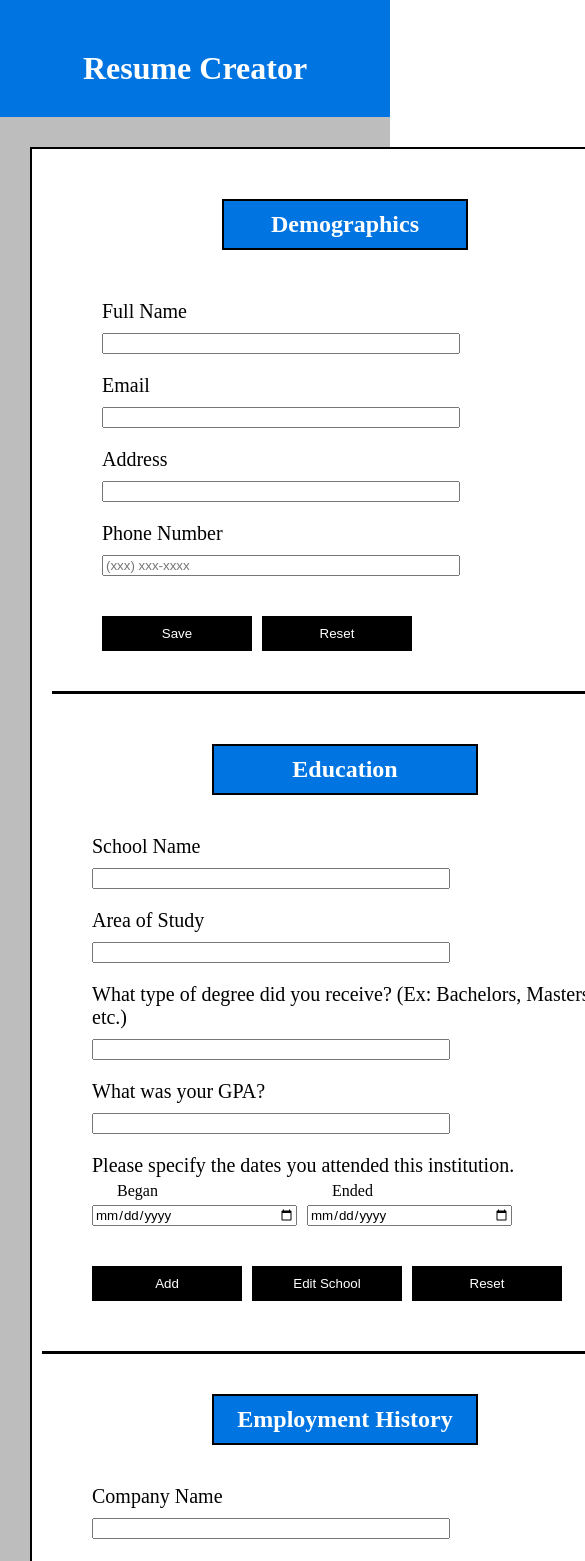
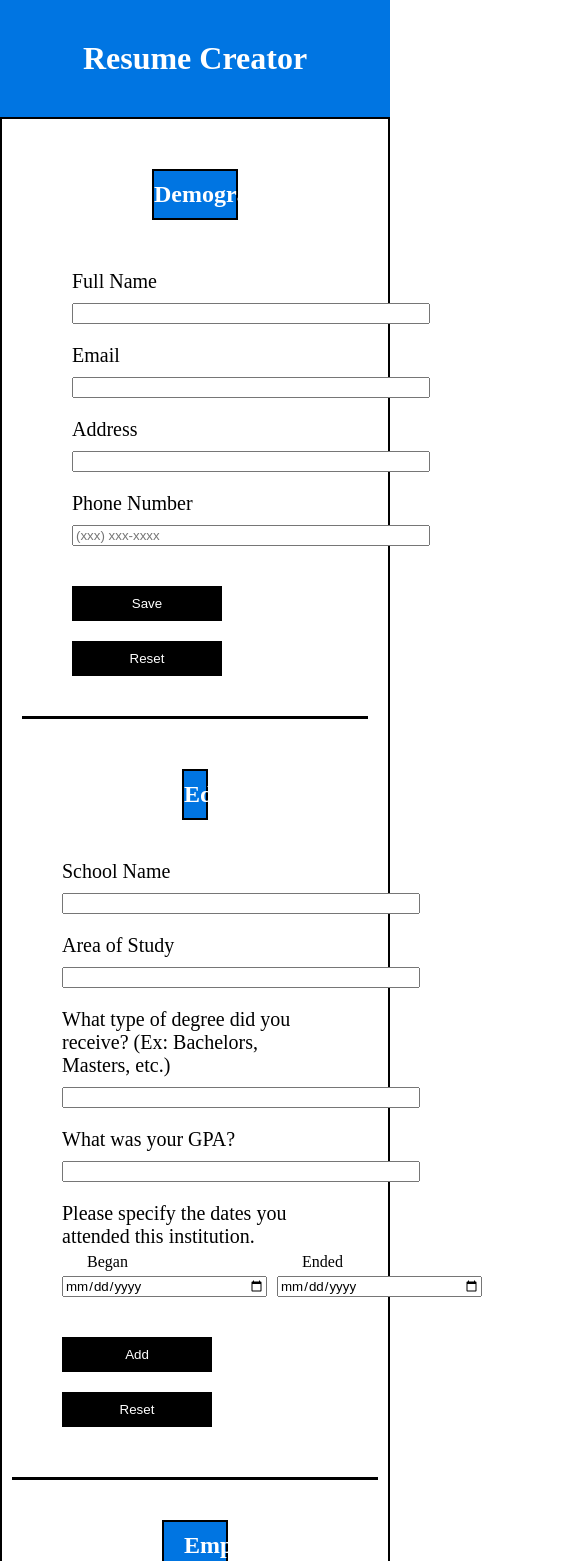
Before and after one commit to amherro/CV-React-App, a React (Create React App) app: page / in a window 390 px wide. Shown: the top 1561 px of the page, 585 px wide, since content can reach past the window. Built offline with nearby package versions, Linux system fonts and the light colour scheme.

Commit message:
Adding media queries and more styling to buttons

```diff
--- a/src/App.js
+++ b/src/App.js
@@ -1,5 +1,5 @@
 import React, { Component } from 'react'
-import './styles/App.css'
+import './styles/Main/App.css'
 import Header from './components/Header'
 import Demographics from './components/Demographics/Demographics'
 import Education from './components/Education/Education'
@@ -30,7 +30,6 @@ export default class App extends Component {
       schools: this.state.schools.concat(school)
     })
   }
-
   addNewEmployer = (employer) => {
     this.setState({
       employers: this.state.employers.concat(employer)
--- a/src/components/Demographics/Demographics.js
+++ b/src/components/Demographics/Demographics.js
@@ -1,9 +1,10 @@
 import React, { Component } from 'react'
+import '../../styles/Demographics/Demographics.css'
 import Name from './Name'
 import Email from './Email'
 import Address from './Address'
 import Phone from './Phone'
-import '../../styles/Demographics/Demographics.css'
+
 
 export default class Demographics extends Component {
     constructor(props) {
--- a/src/components/Education/Degree/Degree.js
+++ b/src/components/Education/Degree/Degree.js
@@ -154,7 +154,6 @@ export default class Degree extends Component {
                         addGradDate={this.addGradDate}
                     />
                     <button className='education-btns' type='submit'>Add</button>
-                    <button className='education-btns'>Edit School</button>
                     <button className='education-btns' onClick={this.resetEducationField}>Reset</button>
                 </form>
             </div>
--- a/src/components/Employment/Job/Jobs.js
+++ b/src/components/Employment/Job/Jobs.js
@@ -125,7 +125,6 @@ export default class Jobs extends Component {
                         endJobDate={this.endJobDate}
                     />
                     <button className='employment-btns' type='submit'>Add</button>
-                    <button className='employment-btns'>Add Another Job</button>
                     <button className='employment-btns' onClick={this.resetEmploymentField}>Reset</button>
                 </form>
             </div>
--- a/src/components/Header.js
+++ b/src/components/Header.js
@@ -1,18 +1,12 @@
 import React, { Component } from 'react'
+import '../styles/Main/Header.css'
 
 export default class Header extends Component {
     render() {
         return (
-            <header style={headerStyle}>
+            <header>
                 <h1>Resume Creator</h1>
             </header>
         )
     }
 }
-
-const headerStyle = {
-    textAlign: 'center',
-    padding: '50px 0px 30px 0px',
-    color: 'rgb(255, 255, 255)',
-    backgroundColor: 'rgb(0, 117, 226)',
-}
--- a/src/styles/Demo/Demo.css
+++ b/src/styles/Demo/Demo.css
@@ -79,3 +79,9 @@
     margin: 5px 0px;
     font-weight: normal;
 }
+
+@media (max-width: 1000px) {
+    .employment-length-preview {
+        font-size: 12px;
+    }
+}
--- a/src/styles/Demographics/Demographics.css
+++ b/src/styles/Demographics/Demographics.css
@@ -26,5 +26,13 @@
 }
 .demographics-btn:hover {
     background-color: rgb(87, 87, 87);
+}
+.demographics-btn:active {
     font-weight: bold;
 }
+
+@media (max-width: 1000px) {
+    .demographics-heading {
+        margin: 30px 130px;
+    }
+}
--- a/src/styles/Education/Degree.css
+++ b/src/styles/Education/Degree.css
@@ -26,5 +26,7 @@
 }
 .education-btns:hover {
     background-color: rgb(87, 87, 87);
+}
+.education-btns:active {
     font-weight: bold;
 }
--- a/src/styles/Employment/Duties.css
+++ b/src/styles/Employment/Duties.css
@@ -12,3 +12,10 @@
     font-family: Arial, Helvetica, sans-serif;
     outline-color: rgb(0, 117, 226);
 }
+
+
+@media (max-width: 1000px) {
+    .duties-input {
+        width: 400px;
+    }
+}
--- a/src/styles/Employment/Employment.css
+++ b/src/styles/Employment/Employment.css
@@ -4,8 +4,8 @@
 }
 .employment-heading {
     text-align: center;
-    padding: 10px 0px;
-    margin: 20px 170px;
+    padding: 10px 20px;
+    margin: 20px 150px;
     border: 2px solid rgb(0, 0, 0);
     color: rgb(255, 255, 255);
     background-color: rgb(0, 117, 226);
@@ -25,5 +25,7 @@
 }
 .employment-btns:hover {
     background-color: rgb(87, 87, 87);
+}
+.employment-btns:active {
     font-weight: bold;
 }
--- a/src/styles/App.css
+++ b/src/styles/Main/App.css
@@ -17,3 +17,16 @@
     border: 2px solid rgb(0, 0, 0);
     background-color: rgb(255, 255, 255);
 }
+
+@media (max-width: 1000px) {
+    .main-display {
+        flex-direction: column;
+    }
+    .form-style {
+        margin: 0px;
+    }
+    .demo-style {
+        min-width: 480px;
+        margin-left: 10px;
+    }
+}
--- /dev/null
+++ b/src/styles/Main/Header.css
@@ -0,0 +1,12 @@
+header {
+    text-align: center;
+    padding: 20px 0px ;
+    color: rgb(255, 255, 255);
+    background-color: rgb(0, 117, 226);
+}
+
+@media (max-width: 1000px) {
+    header {
+        padding: 20px 0px;
+    }
+}
```
